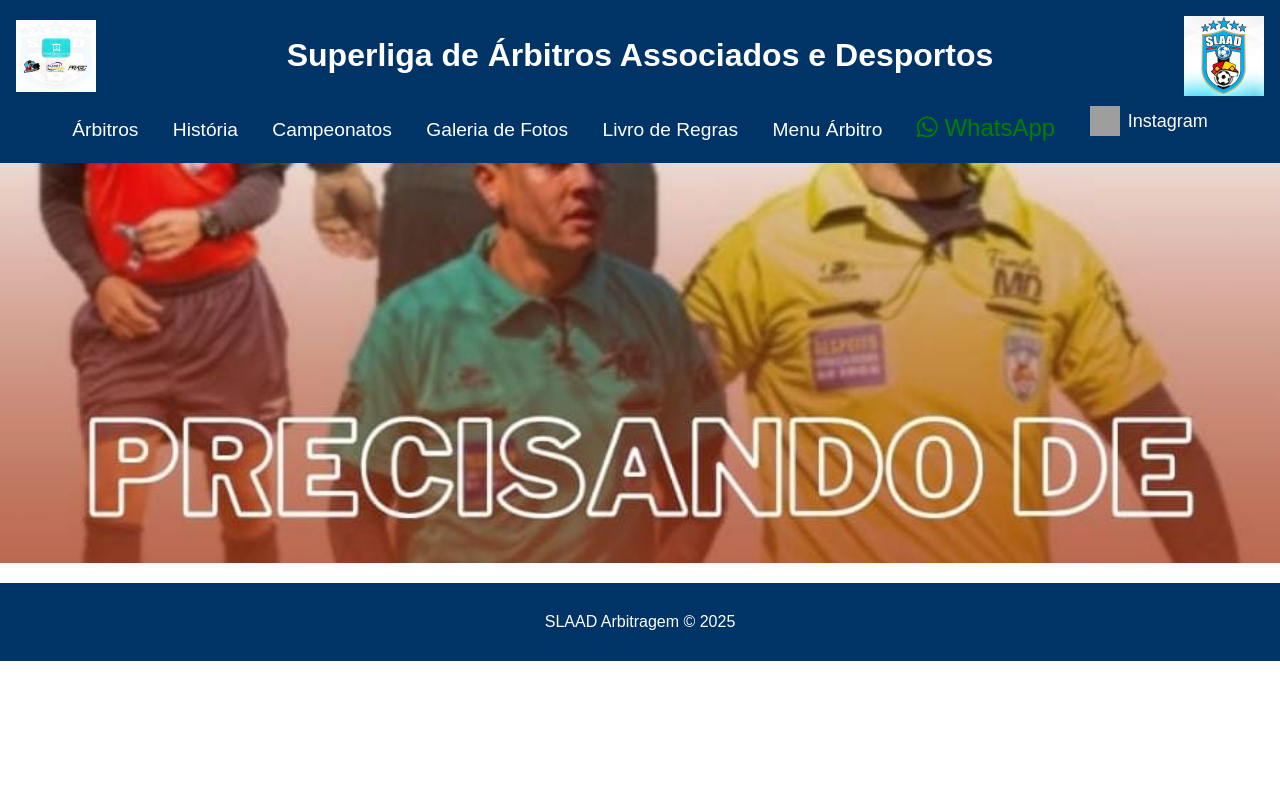
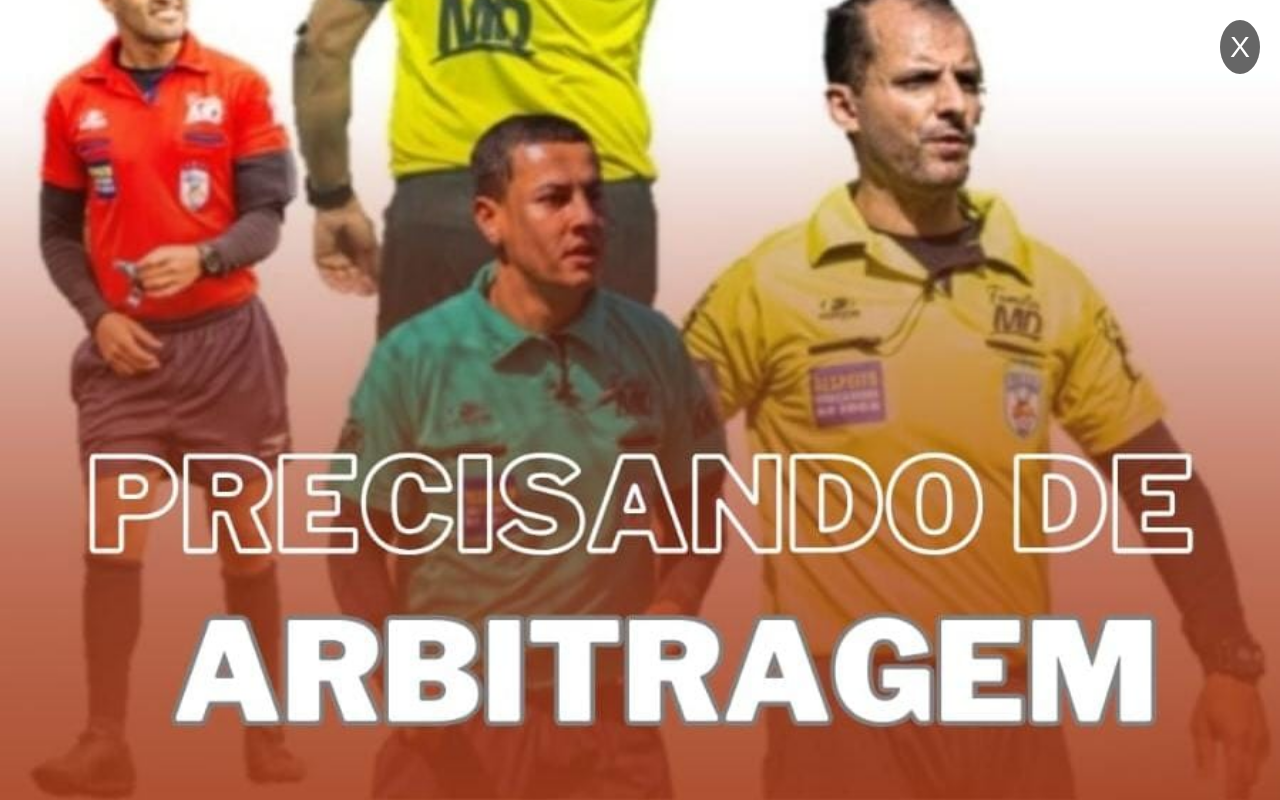
Before and after one commit to arbitragemslaad/slaad, a plain HTML site: page index.html in a window 1280 px wide. Drawn offline with Linux system fonts and the light colour scheme; grey boxes are pictures that could not be loaded.

Commit message:
Update index.html

```diff
--- a/index.html
+++ b/index.html
@@ -15,11 +15,48 @@
             overflow-x: hidden;
         }
 
+        /* Camada da imagem */
+        .image-overlay {
+            position: fixed;
+            top: 0;
+            left: 0;
+            width: 100%;
+            height: 100%;
+            background-image: url('../slaad/imagem/logoinicio.jpeg');
+            background-size: cover;
+            background-position: center;
+            background-repeat: no-repeat;
+            z-index: 9999;
+            display: flex;
+            justify-content: center;
+            align-items: center;
+        }
+
+        .close-btn {
+            position: absolute;
+            top: 20px;
+            right: 20px;
+            background-color: rgba(0, 0, 0, 0.6);
+            color: white;
+            border: none;
+            font-size: 30px;
+            padding: 10px;
+            cursor: pointer;
+            border-radius: 50%;
+            z-index: 10000;
+        }
+
+        .close-btn:hover {
+            background-color: rgba(0, 0, 0, 0.8);
+        }
+
         header {
             background-color: #003366;
             color: white;
             padding: 1em;
             text-align: center;
+            position: relative;
+            z-index: 2;
         }
 
         .header-top {
@@ -45,32 +82,7 @@
             font-size: 1.2em;
         }
 
-        /* Ajuste para imagem de fundo */
-        .image-container {
-            width: 100%;
-            /* Tamanho maior da imagem */
-            height: 50vh;
-            overflow: hidden;
-            /* Impede que a imagem ultrapasse o container */
-            display: flex;
-            justify-content: center;
-            align-items: center;
-            background-color: #000;
-            /* Fundo para evitar áreas em branco */
-        }
-
-        .image-container img {
-            width: 100%;
-            height: auto;
-            max-width: none;
-            /* Retira limite de largura */
-            object-fit: cover;
-            /* Faz com que a imagem cubra todo o espaço */
-        }
-
         .content {
-            position: relative;
-            z-index: 2;
             padding: 20px;
             color: white;
         }
@@ -129,10 +141,6 @@
                 width: 60px;
                 margin: 5px 0;
             }
-
-            .image-container {
-                height: 40vh;
-            }
         }
 
         @media (max-width: 480px) {
@@ -156,18 +164,32 @@
                 font-size: 0.9em;
             }
 
-            .image-container {
-                height: 60vh;
-                width: 150%;
+            /* Ajustes específicos para a camada de imagem em dispositivos móveis */
+            .image-overlay {
+                background-size: cover;
+                /* Garante que a imagem se ajuste bem à tela */
+            }
+
+            .close-btn {
+                font-size: 25px;
+                /* Ajusta o tamanho do botão "X" para telas menores */
+                padding: 8px;
+                top: 15px;
+                right: 15px;
             }
         }
     </style>
 </head>
 
 <body>
+    <!-- Camada da imagem que aparece ao entrar no site -->
+    <div class="image-overlay" id="imageOverlay">
+        <button class="close-btn" onclick="closeImage()">X</button>
+    </div>
+
     <header>
         <div class="header-top">
-            <img src="../slaad/imagem/logo2.jpg" alt="Logo Esquerda" class="logo">
+            <img src="../slaad/imagem/logo3.jpg" alt="Logo Esquerda" class="logo">
             <h1>Superliga de Árbitros Associados e Desportos</h1>
             <img src="../slaad/imagem/logo3.jpg" alt="Logo Direita" class="logo">
         </div>
@@ -187,14 +209,20 @@
         </nav>
     </header>
 
-    <!-- Contêiner de imagem ajustado -->
-    <div class="image-container">
-        <img src="../slaad/imagem/logoinicio.jpeg" alt="Imagem de capa">
+    <div class="content">
+        <h2>Bem-vindo ao site da SLAAD Arbitragem</h2>
+        <p>Informações sobre árbitros, campeonatos e muito mais.</p>
     </div>
 
     <footer>
         <p>SLAAD Arbitragem &copy; 2025</p>
     </footer>
+
+    <script>
+        function closeImage() {
+            document.getElementById('imageOverlay').style.display = 'none';
+        }
+    </script>
 </body>
 
 </html>
```
